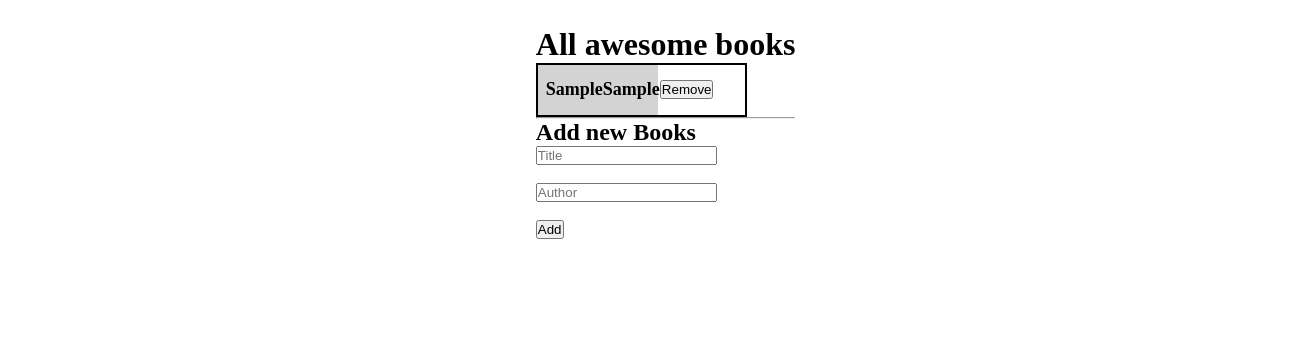
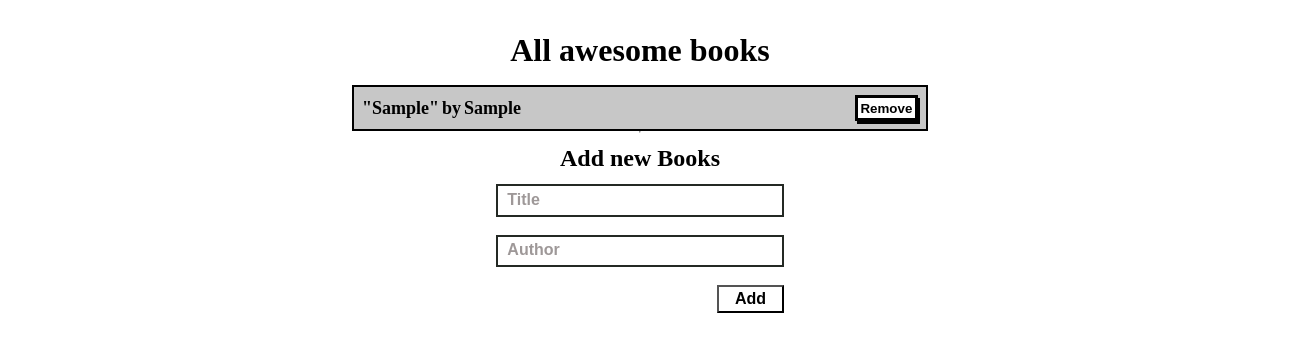
Before and after one commit to bilalrajput09/awesome-books-pair-programming, a website: page index.html in a window 1280 px wide. Both pictures are taken after typing "Sample", "Sample" into the empty fields and a click on the button "Add". Shown: the whole page, 1306 px wide, since content can reach past the window. Drawn offline with Linux system fonts and the light colour scheme.

Commit message:
Add CSS styling

```diff
--- a/js/main.js
+++ b/js/main.js
@@ -28,8 +28,11 @@ class DisplayBooks {
     books.forEach((sec, i) => {
       display += `
       <div class="allbooks">
-        <p>${sec.title}</p>
-        <p>${sec.author}</p>
+        <div class= "paragraph">
+        <p>"${sec.title}"</p>
+        <p> by</p>
+        <p> ${sec.author}</p>
+        </div>
         <button class = "remove" onclick = "DisplayBooks.remove(${i})">Remove</button>
       </div>
     `;
--- a/style.css
+++ b/style.css
@@ -1,6 +1,7 @@
 * {
   padding: 0;
   margin: 0;
+  box-sizing: border-box;
 }
 
 body {
@@ -10,41 +11,78 @@ body {
   flex-direction: column;
   justify-content: flex-start;
   align-items: center;
-  margin: 2%;
+  text-align: center;
+}
+.main_container {
+  padding: 2em;
+  min-width: 50%;
+  max-width: 80%;
+  display: flex;
+  flex-direction: column;
+  justify-content: center;
+  align-items: center;
+}
+.heading {
+  margin-bottom: 0.5em;
 }
 
 .book_list {
-  width: 80%;
+  width: 100%;
   border: 2px solid black;
+  display: flex;
+  justify-content: space-between;
+  flex-direction: column;
+}
+.paragraph {
+  display: flex;
+  gap: 3px;
+  text-align: center;
 }
 
 .allbooks {
-  width: 50%;
   display: flex;
   justify-content: space-between;
   align-items: center;
-  padding: 0 0.5rem 0 0.5rem;
+  padding: 0.5em 0.5em;
+  background-color: rgb(199, 199, 199);
 }
-
-.allbooks:nth-of-type(odd) {
-  background-color: #d3d3d3;
-  height: 50px;
+.heading1 {
+  margin: 0.5em 0;
 }
-
-.allbooks:nth-of-type(even) {
-  background-color: #fff;
-  height: 50px;
-}
-
 .allbooks p {
   font-size: 18px;
   font-weight: 700;
 }
+.form {
+  width: 50%;
+  min-width: 250px;
+}
+input {
+  padding: 0.5em 0.7em;
+  width: 100%;
+  margin: 0 auto;
+  /* min-width: 70%;
+  max-width: 400px; */
+  border: 2px solid rgb(36, 41, 36);
+  font-weight: 600;
+}
+input::placeholder {
+  font-size: 16px;
+  font-weight: 700;
+  color: rgb(158, 152, 152);
+}
 
-.removeBtn {
-  width: 15%;
-  height: 30px;
+.remove {
+  padding: 0.2em;
+  font-weight: 600;
   border: 3px solid black;
   background-color: white;
-  box-shadow: 3px 2px 0 black;
+  box-shadow: 2px 3px 0 black;
 }
+.add-btn {
+  font-size: 16px;
+  font-weight: 600;
+  background-color: white;
+  padding: 0.2em 1em;
+  float: right;
+}
```
Also changed, not shown: index.html (+3 -0 lines).
